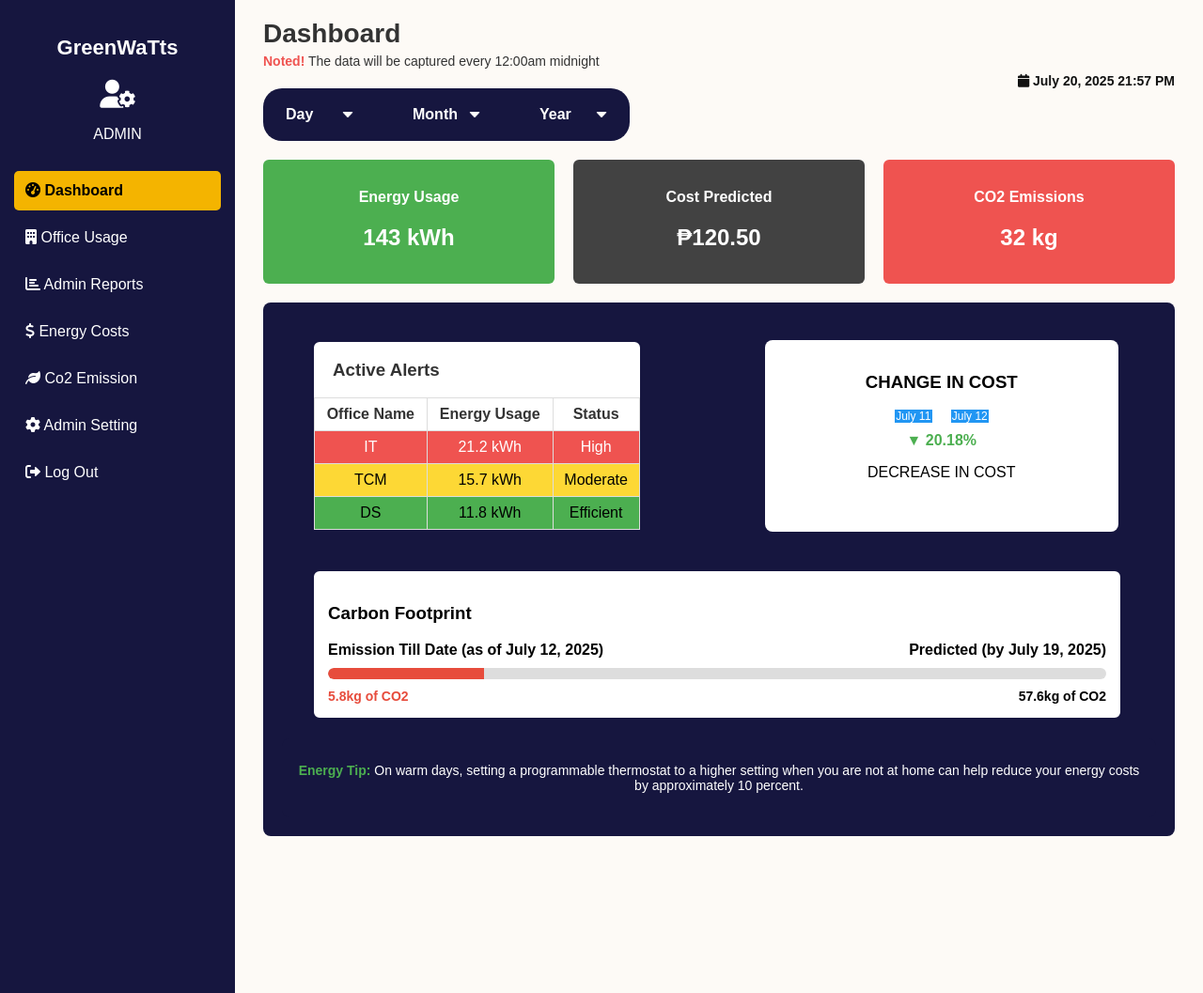
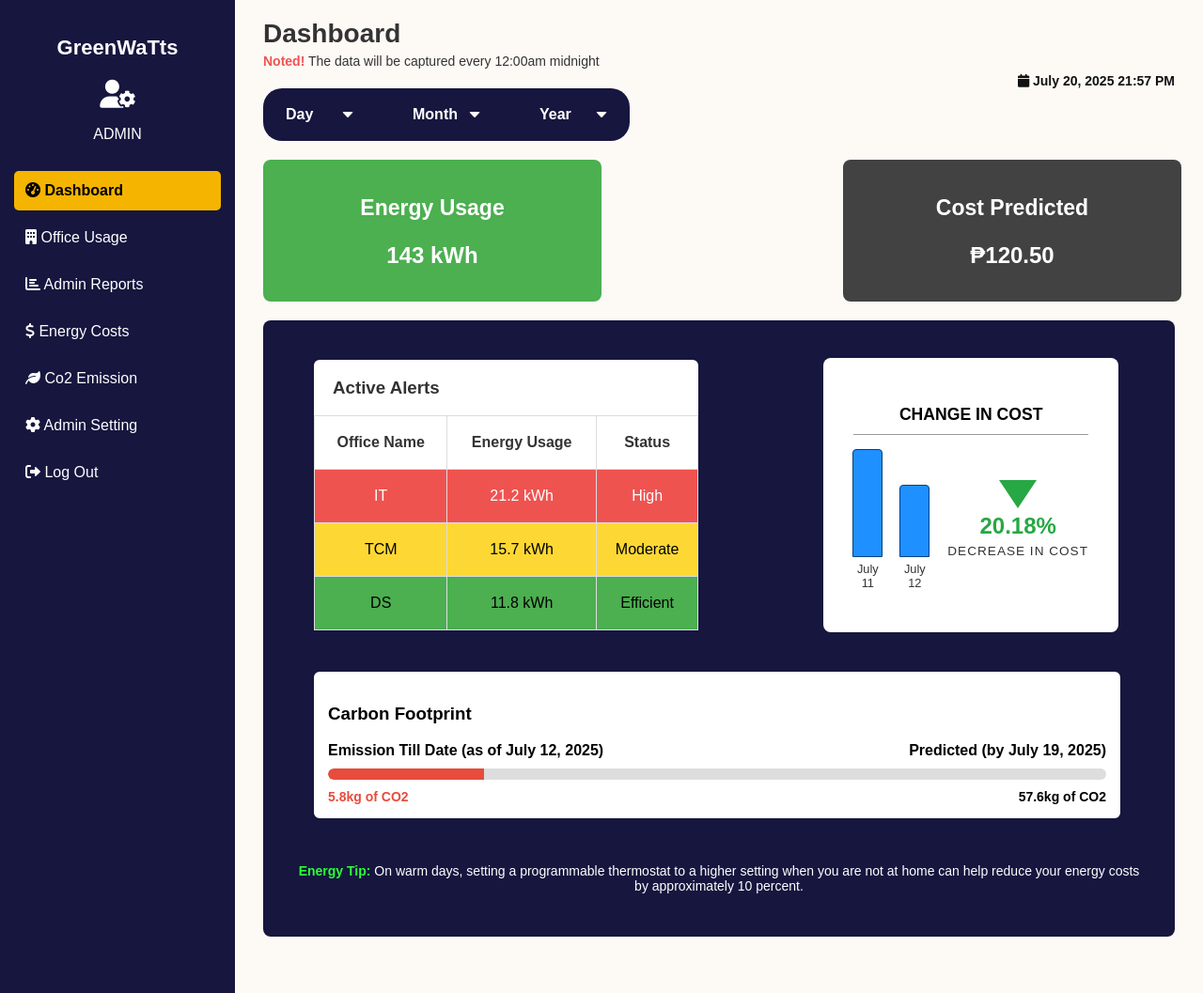
Before and after one commit to KenSanity19/GreenWatts_IoT, a Django app: page /adminpanel/dashboard/ in a window 1280 px wide. Shown: the whole page at 94% size. Run offline with Django 5.2, Linux system fonts and the light colour scheme.

Commit message:
Updated the admin dashboard page design

```diff
--- a/greenwatts/adminpanel/static/adminCss/adminDashboard.css
+++ b/greenwatts/adminpanel/static/adminCss/adminDashboard.css
@@ -133,17 +133,29 @@ header h1 {
 /* Cards */
 .cards {
   display: flex;
-  gap: 20px;
   margin-bottom: 20px;
+  gap: 257px;
+  flex-wrap: nowrap; /* Prevent wrapping */
 }
 
 .card {
-  flex: 1;
-  padding: 15px;
-  border-radius: 6px;
+  max-width: 180px; /* Slightly smaller width */
+  width: 180px; /* Fixed width */
+  padding: 15px 90px;
+  border-radius: 8px; /* More rounded corners */
   color: white;
   text-align: center;
   font-weight: bold;
+  flex-shrink: 0; /* Prevent shrinking */
+  margin-right: 0; /* Remove margin, use gap instead */
+}
+
+p.card-title {
+    font-size: 23px;
+}
+
+.card:last-child {
+  margin-right: 0; /* Remove margin on last card */
 }
 
 .card.green {
@@ -186,7 +198,7 @@ h3.alerts {
 .active-alerts th,
 .active-alerts td {
   border: 1px solid #ddd;
-  padding: 8px;
+  padding: 19px 8px; /* Increased vertical padding for taller rows */
   text-align: center;
 }
 
@@ -205,40 +217,104 @@ h3.alerts {
   color: black;
 }
 
-/* Change in Cost */
 .change-cost {
-  flex: 1;
-  background: white; /* changed from var(--bg-sidebar) to white */
-  color: var(--text-black);
-  padding: 15px;
+  color: black;
+  font-family: Arial, sans-serif;
+  background: white;
+  padding: 32px;
   border-radius: 8px;
+  margin: 20px 40px 20px 54px;
   text-align: center;
-  margin: 20px 40px 20px 54px;
 }
 
-.chart {
+.change-cost h3 {
+  margin-bottom: 10px;
+  font-weight: bold;
+  font-size: 1.1rem;
+}
+
+.change-cost-line {
+  border: none;
+  border-top: 1px solid #999;
+  margin-bottom: 15px;
+}
+
+.change-cost-content {
   display: flex;
-  justify-content: center;
+  align-items: center;
+  justify-content: space-between;
+}
+
+.bars {
+  display: flex;
   gap: 20px;
-  margin: 10px 0;
+  height: 150px; /* Increased height for better bar visibility */
+  align-items: flex-end; /* Align bars to bottom */
 }
 
 .bar {
-  width: 40px;
-  background: #2196f3;
-  text-align: center;
-  font-size: 12px;
-  color: var(--text-white);
+  display: flex;
+  flex-direction: column;
+  align-items: center;
+  width: 30px;
+  height: 150px; /* Set fixed height to match container */
+  justify-content: flex-end; /* Align bar-fill to bottom */
 }
 
-/* Percentage */
-.percentage {
-  margin-top: 10px;
+.bar-fill {
+  width: 30px;
+  height: 100%; /* Fill height relative to .bar */
+  background-color: #1e90ff; /* DodgerBlue */
+  border-radius: 4px 4px 0 0;
+  transition: height 0.3s ease;
+  border: 1px solid #003f7f;
 }
 
-.green-text {
-  color: var(--color-green);
+.bar-fill {
+  width: 30px;
+  background-color: #1e90ff; /* Changed to DodgerBlue for better visibility */
+  border-radius: 4px 4px 0 0;
+  transition: height 0.3s ease;
+  border: 1px solid #003f7f; /* Added border for contrast */
+}
+
+.bar-label {
+  margin-top: 5px;
+  font-size: 0.8rem;
+  color: #333;
+}
+
+.change-info {
+  display: flex;
+  flex-direction: column;
+  align-items: center;
+  text-align: center;
+  margin-left: 20px;
+  min-width: 120px;
+}
+
+.arrow-down {
+  width: 0;
+  height: 0;
+  border-left: 20px solid transparent;
+  border-right: 20px solid transparent;
+  border-top: 30px solid #28a745; /* Green color */
+  margin-bottom: 5px;
+}
+
+.percentage-text {
+  color: #28a745; /* Green */
   font-weight: bold;
+  font-size: 1.5rem;
+  margin-bottom: 5px;
+}
+
+.change-text {
+  font-size: 0.85rem;
+  letter-spacing: 1px;
+  color: #333;
+  margin: 0;
+  text-transform: uppercase;
 }
 
 /* Carbon Footprint */
@@ -330,3 +406,8 @@ h3.alerts {
     display: inline-block;
     margin-bottom: 20px;
 }
+
+span.green-text {
+    color: #2dff39;
+    font-weight: bold;
+}
--- a/greenwatts/adminpanel/templates/adminDashboard.html
+++ b/greenwatts/adminpanel/templates/adminDashboard.html
@@ -146,15 +146,15 @@
       <!-- Top Cards -->
       <div class="cards">
         <div class="card green">
-          <p>Energy Usage</p>
+          <p class="card-title">Energy Usage</p>
           <h2>143 kWh</h2>
         </div>
         <div class="card dark">
-          <p>Cost Predicted</p>
+          <p class="card-title">Cost Predicted</p>
           <h2>₱120.50</h2>
         </div>
         <div class="card red">
-          <p>CO2 Emissions</p>
+          <p class="card-title">CO2 Emissions</p>
           <h2>32 kg</h2>
         </div>
       </div>
@@ -195,13 +195,23 @@
           <!-- Change in Cost -->
           <div class="change-cost">
             <h3>CHANGE IN COST</h3>
-            <div class="chart">
-              <div class="bar" style="height: 80%">July 11</div>
-              <div class="bar" style="height: 50%">July 12</div>
-            </div>
-            <div class="percentage">
-              <span class="green-text">▼ 20.18%</span>
-              <p>DECREASE IN COST</p>
+            <hr class="change-cost-line" />
+            <div class="change-cost-content">
+              <div class="bars">
+                <div class="bar">
+                  <div class="bar-fill" style="height: 80%"></div>
+                  <div class="bar-label">July 11</div>
+                </div>
+                <div class="bar">
+                  <div class="bar-fill" style="height: 50%"></div>
+                  <div class="bar-label">July 12</div>
+                </div>
+              </div>
+              <div class="change-info">
+                <div class="arrow-down"></div>
+                <span class="percentage-text">20.18%</span>
+                <p class="change-text">DECREASE IN COST</p>
+              </div>
             </div>
           </div>
         </div>
```
